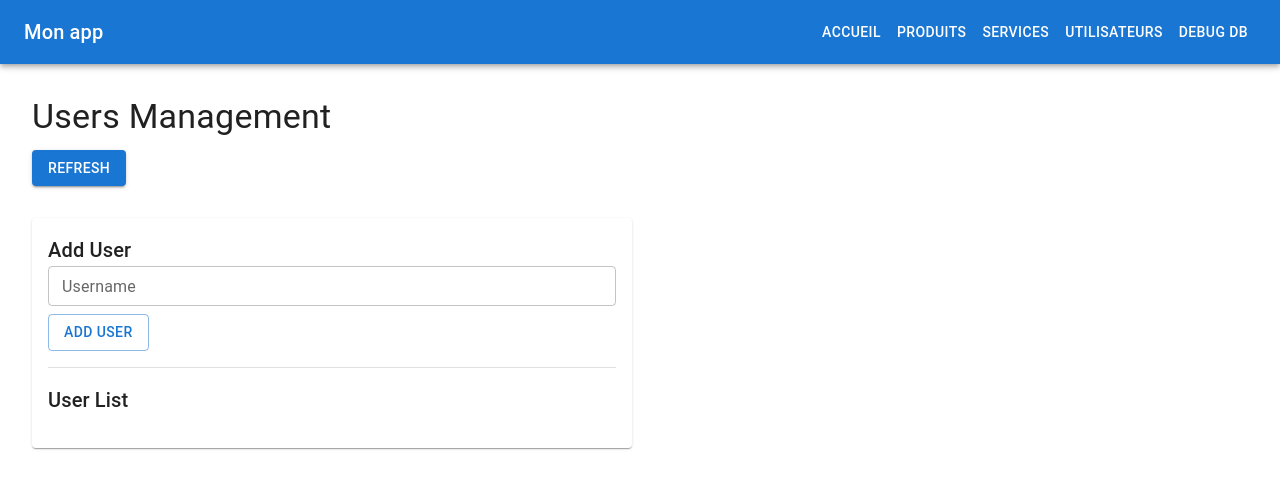
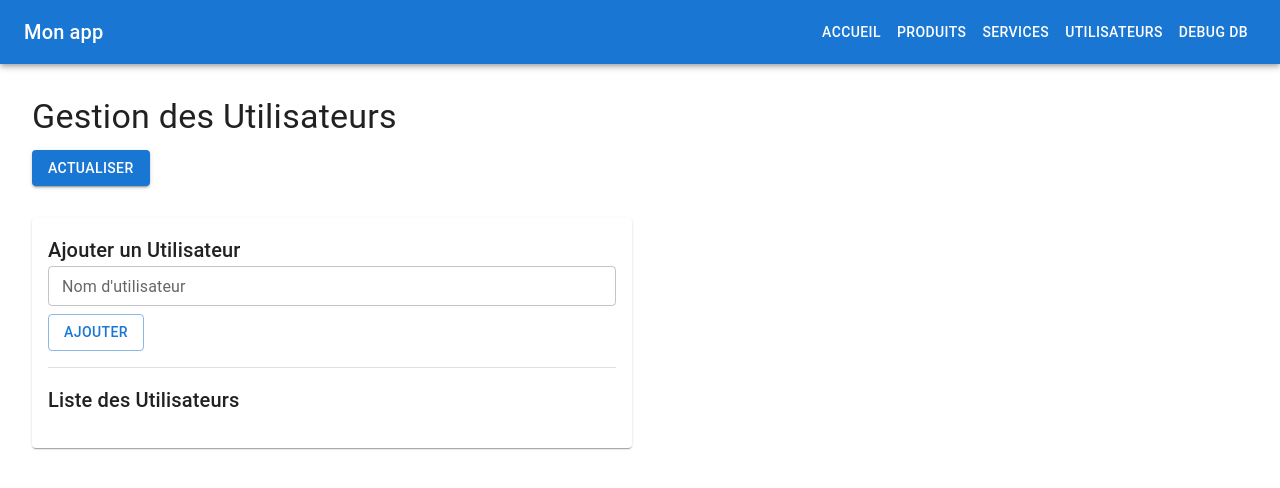
Before and after one commit to EmpiDev/back-office-electron, a React (Vite) app in the folder renderer/: page /users in a window 1280 px wide. Shown: the top 488 px of the page. Built offline with nearby package versions, Linux system fonts and the light colour scheme.

Commit message:
Add localization support for products, services, and users management pages

```diff
--- a/renderer/src/locales/en.json
+++ b/renderer/src/locales/en.json
@@ -12,5 +12,30 @@
     "title": "Home",
     "description": "This is your home page.",
     "counter": "Counter: {{count}}"
+  },
+  "common": {
+    "refresh": "Refresh",
+    "code": "Code",
+    "name": "Name",
+    "delete": "Delete"
+  },
+  "products": {
+    "title": "Products Management",
+    "addProduct": "Add Product",
+    "add": "Add Product",
+    "list": "Product List"
+  },
+  "services": {
+    "title": "Services Management",
+    "addService": "Add Service",
+    "add": "Add Service",
+    "list": "Service List"
+  },
+  "users": {
+    "title": "Users Management",
+    "addUser": "Add User",
+    "add": "Add User",
+    "list": "User List",
+    "username": "Username"
   }
 }
--- a/renderer/src/locales/fr.json
+++ b/renderer/src/locales/fr.json
@@ -12,5 +12,30 @@
     "title": "Accueil",
     "description": "Ceci est ta page d'accueil.",
     "counter": "Compteur: {{count}}"
+  },
+  "common": {
+    "refresh": "Actualiser",
+    "code": "Code",
+    "name": "Nom",
+    "delete": "Supprimer"
+  },
+  "products": {
+    "title": "Gestion des Produits",
+    "addProduct": "Ajouter un Produit",
+    "add": "Ajouter",
+    "list": "Liste des Produits"
+  },
+  "services": {
+    "title": "Gestion des Services",
+    "addService": "Ajouter un Service",
+    "add": "Ajouter",
+    "list": "Liste des Services"
+  },
+  "users": {
+    "title": "Gestion des Utilisateurs",
+    "addUser": "Ajouter un Utilisateur",
+    "add": "Ajouter",
+    "list": "Liste des Utilisateurs",
+    "username": "Nom d'utilisateur"
   }
 }
--- a/renderer/src/modules/products/pages/ProductsPage.tsx
+++ b/renderer/src/modules/products/pages/ProductsPage.tsx
@@ -1,11 +1,13 @@
 import React, { useEffect, useState } from 'react';
 import { Box, Typography, Button, TextField, Paper, Divider } from '@mui/material';
+import { useTranslation } from 'react-i18next';
 
 export default function ProductsPage() {
+    const { t } = useTranslation();
     const [products, setProducts] = useState<any[]>([]);
     const [newProduct, setNewProduct] = useState({ code: '', name: '', description: '', target_segment: '', is_highlighted: false });
 
-    useEffect(() => {
+    useEffect(() => {ù
         loadData();
     }, []);
 
@@ -27,15 +29,15 @@ export default function ProductsPage() {
 
     return (
         <Box sx={{ p: 4 }}>
-            <Typography variant="h4" gutterBottom>Products Management</Typography>
-            <Button variant="contained" onClick={loadData} sx={{ mb: 4 }}>Refresh</Button>
+            <Typography variant="h4" gutterBottom>{t('products.title')}</Typography>
+            <Button variant="contained" onClick={loadData} sx={{ mb: 4 }}>{t('common.refresh')}</Button>
 
             <Paper sx={{ p: 2, maxWidth: 600 }}>
-                <Typography variant="h6">Add Product</Typography>
+                <Typography variant="h6">{t('products.addProduct')}</Typography>
                 <Box sx={{ mb: 2 }}>
                     <TextField
                         size="small"
-                        label="Code"
+                        label={t('common.code')}
                         value={newProduct.code}
                         onChange={e => setNewProduct({ ...newProduct, code: e.target.value })}
                         fullWidth
@@ -43,21 +45,21 @@ export default function ProductsPage() {
                     />
                     <TextField
                         size="small"
-                        label="Name"
+                        label={t('common.name')}
                         value={newProduct.name}
                         onChange={e => setNewProduct({ ...newProduct, name: e.target.value })}
                         fullWidth
                         sx={{ mb: 1 }}
                     />
-                    <Button variant="outlined" onClick={handleCreateProduct}>Add Product</Button>
+                    <Button variant="outlined" onClick={handleCreateProduct}>{t('products.add')}</Button>
                 </Box>
                 <Divider sx={{ mb: 2 }} />
-                <Typography variant="h6" sx={{ mb: 2 }}>Product List</Typography>
+                <Typography variant="h6" sx={{ mb: 2 }}>{t('products.list')}</Typography>
                 {products.map(p => (
                     <Box key={p.id} sx={{ mb: 1, borderBottom: '1px solid #eee', pb: 1 }}>
                         <Box sx={{ display: 'flex', alignItems: 'center', justifyContent: 'space-between' }}>
                             <Typography variant="subtitle2">{p.name} ({p.code})</Typography>
-                            <Button size="small" color="error" onClick={() => handleDeleteProduct(p.id)}>Delete</Button>
+                            <Button size="small" color="error" onClick={() => handleDeleteProduct(p.id)}>{t('common.delete')}</Button>
                         </Box>
                     </Box>
                 ))}
--- a/renderer/src/modules/services/pages/ServicesPage.tsx
+++ b/renderer/src/modules/services/pages/ServicesPage.tsx
@@ -1,7 +1,9 @@
 import React, { useEffect, useState } from 'react';
 import { Box, Typography, Button, TextField, Paper, Divider } from '@mui/material';
+import { useTranslation } from 'react-i18next';
 
 export default function ServicesPage() {
+    const { t } = useTranslation();
     const [services, setServices] = useState<any[]>([]);
     const [newService, setNewService] = useState({ code: '', name: '', description: '', category_id: null });
 
@@ -27,15 +29,15 @@ export default function ServicesPage() {
 
     return (
         <Box sx={{ p: 4 }}>
-            <Typography variant="h4" gutterBottom>Services Management</Typography>
-            <Button variant="contained" onClick={loadData} sx={{ mb: 4 }}>Refresh</Button>
+            <Typography variant="h4" gutterBottom>{t('services.title')}</Typography>
+            <Button variant="contained" onClick={loadData} sx={{ mb: 4 }}>{t('common.refresh')}</Button>
 
             <Paper sx={{ p: 2, maxWidth: 600 }}>
-                <Typography variant="h6">Add Service</Typography>
+                <Typography variant="h6">{t('services.addService')}</Typography>
                 <Box sx={{ mb: 2 }}>
                     <TextField
                         size="small"
-                        label="Code"
+                        label={t('common.code')}
                         value={newService.code}
                         onChange={e => setNewService({ ...newService, code: e.target.value })}
                         fullWidth
@@ -43,21 +45,21 @@ export default function ServicesPage() {
                     />
                     <TextField
                         size="small"
-                        label="Name"
+                        label={t('common.name')}
                         value={newService.name}
                         onChange={e => setNewService({ ...newService, name: e.target.value })}
                         fullWidth
                         sx={{ mb: 1 }}
                     />
-                    <Button variant="outlined" onClick={handleCreateService}>Add Service</Button>
+                    <Button variant="outlined" onClick={handleCreateService}>{t('services.add')}</Button>
                 </Box>
                 <Divider sx={{ mb: 2 }} />
-                <Typography variant="h6" sx={{ mb: 2 }}>Service List</Typography>
+                <Typography variant="h6" sx={{ mb: 2 }}>{t('services.list')}</Typography>
                 {services.map(s => (
                     <Box key={s.id} sx={{ mb: 1, borderBottom: '1px solid #eee', pb: 1 }}>
                         <Box sx={{ display: 'flex', alignItems: 'center', justifyContent: 'space-between' }}>
                             <Typography variant="subtitle2">{s.name} ({s.code})</Typography>
-                            <Button size="small" color="error" onClick={() => handleDeleteService(s.id)}>Delete</Button>
+                            <Button size="small" color="error" onClick={() => handleDeleteService(s.id)}>{t('common.delete')}</Button>
                         </Box>
                     </Box>
                 ))}
--- a/renderer/src/modules/users/pages/UsersPage.tsx
+++ b/renderer/src/modules/users/pages/UsersPage.tsx
@@ -1,7 +1,9 @@
 import React, { useEffect, useState } from 'react';
 import { Box, Typography, Button, TextField, Paper, Divider } from '@mui/material';
+import { useTranslation } from 'react-i18next';
 
 export default function UsersPage() {
+    const { t } = useTranslation();
     const [users, setUsers] = useState<any[]>([]);
     const [newUser, setNewUser] = useState({ username: '', password_hash: '123456', role: 'user' });
 
@@ -27,29 +29,29 @@ export default function UsersPage() {
 
     return (
         <Box sx={{ p: 4 }}>
-            <Typography variant="h4" gutterBottom>Users Management</Typography>
-            <Button variant="contained" onClick={loadData} sx={{ mb: 4 }}>Refresh</Button>
+            <Typography variant="h4" gutterBottom>{t('users.title')}</Typography>
+            <Button variant="contained" onClick={loadData} sx={{ mb: 4 }}>{t('common.refresh')}</Button>
 
             <Paper sx={{ p: 2, maxWidth: 600 }}>
-                <Typography variant="h6">Add User</Typography>
+                <Typography variant="h6">{t('users.addUser')}</Typography>
                 <Box sx={{ mb: 2 }}>
                     <TextField
                         size="small"
-                        label="Username"
+                        label={t('users.username')}
                         value={newUser.username}
                         onChange={e => setNewUser({ ...newUser, username: e.target.value })}
                         fullWidth
                         sx={{ mb: 1 }}
                     />
-                    <Button variant="outlined" onClick={handleCreateUser}>Add User</Button>
+                    <Button variant="outlined" onClick={handleCreateUser}>{t('users.add')}</Button>
                 </Box>
                 <Divider sx={{ mb: 2 }} />
-                <Typography variant="h6" sx={{ mb: 2 }}>User List</Typography>
+                <Typography variant="h6" sx={{ mb: 2 }}>{t('users.list')}</Typography>
                 {users.map(u => (
                     <Box key={u.id} sx={{ mb: 1, borderBottom: '1px solid #eee', pb: 1 }}>
                         <Box sx={{ display: 'flex', alignItems: 'center', justifyContent: 'space-between' }}>
                             <Typography variant="subtitle2">{u.username} ({u.role})</Typography>
-                            <Button size="small" color="error" onClick={() => handleDeleteUser(u.id)}>Delete</Button>
+                            <Button size="small" color="error" onClick={() => handleDeleteUser(u.id)}>{t('common.delete')}</Button>
                         </Box>
                     </Box>
                 ))}
```
